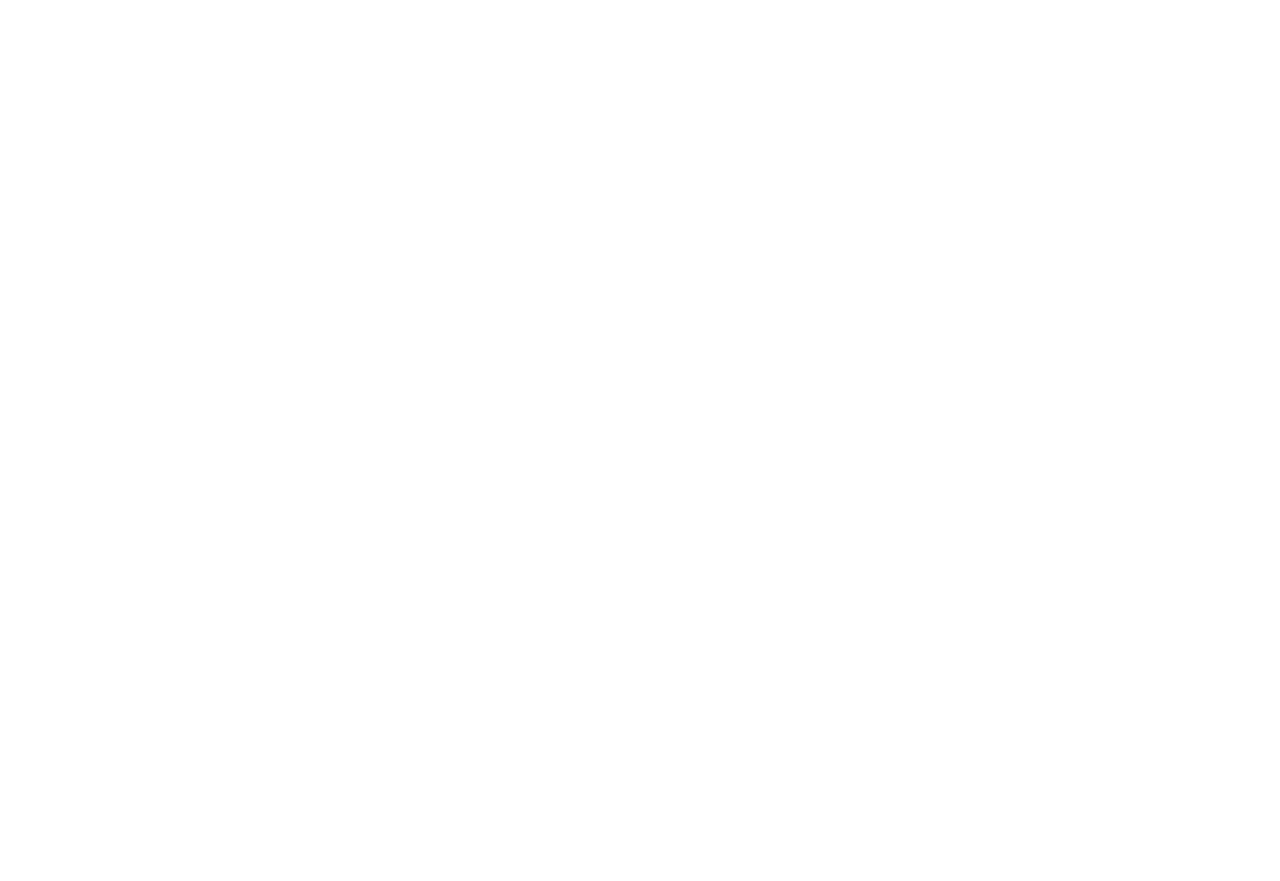
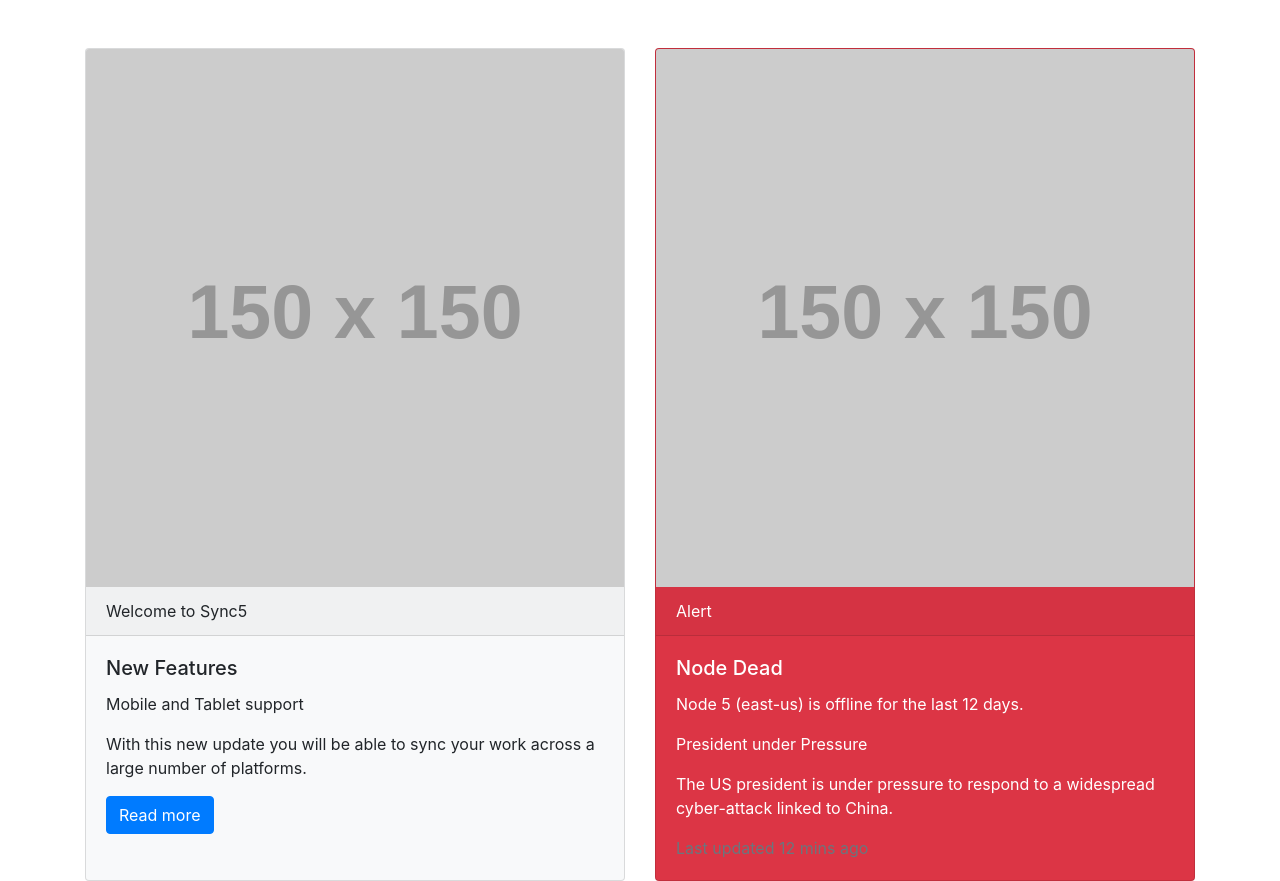
Before and after one commit to acciojob/bootstrap-card-ChitteGnanaPrasannKumarReddy, a website: page main.html in a window 1280 px wide. Before the commit the page ends 800 px from the top, so only its background shows below. Drawn offline with nearby package versions, Linux system fonts and the light colour scheme; placeholder pictures from the web are drawn by us.

Commit message:
created a submission

```diff
--- a/main.html
+++ b/main.html
@@ -1,16 +1,42 @@
 <!DOCTYPE html>
+<html lang="en">
+<head>
+  <meta charset="UTF-8">
+  <meta name="viewport" content="width=device-width, initial-scale=1.0">
+  <title>Bootstrap Cards Example</title>
+  <link href="https://stackpath.bootstrapcdn.com/bootstrap/4.5.2/css/bootstrap.min.css" rel="stylesheet">
+</head>
+<body>
 
-<html>
+<div class="container mt-5">
+  <div class="card-deck">
+    <!-- First Card -->
+    <div class="card bg-light">
+      <img src="https://via.placeholder.com/150" class="card-img-top" alt="Sync5 Image">
+      <div class="card-header">Welcome to Sync5</div>
+      <div class="card-body">
+        <h5 class="card-title">New Features</h5>
+        <p class="card-text">Mobile and Tablet support</p>
+        <p class="card-text">With this new update you will be able to sync your work across a large number of platforms.</p>
+        <a href="#" class="btn btn-primary">Read more</a>
+      </div>
+    </div>
+    <!-- Second Card -->
+    <div class="card bg-danger text-white">
+      <img src="https://via.placeholder.com/150" class="card-img-top" alt="Alert Image">
+      <div class="card-header">Alert</div>
+      <div class="card-body">
+        <h5 class="card-title">Node Dead</h5>
+        <p class="card-text">Node 5 (east-us) is offline for the last 12 days.</p>
+        <p class="card-text">President under Pressure</p>
+        <p class="card-text">The US president is under pressure to respond to a widespread cyber-attack linked to China.</p>
+        <p class="card-text text-muted">Last updated 12 mins ago</p>
+      </div>
+    </div>
+  </div>
+</div>
 
-<head>
-	<link rel="stylesheet" href="styles.css">
-</head>
-
-<body>
-	<!-- the entire body must be written by student -->
-    <script type="text/javascript" src="./script.js">
-</script>
-
+<script src="https://code.jquery.com/jquery-3.5.1.slim.min.js"></script>
+<script src="https://stackpath.bootstrapcdn.com/bootstrap/4.5.2/js/bootstrap.bundle.min.js"></script>
 </body>
-
 </html>
```
